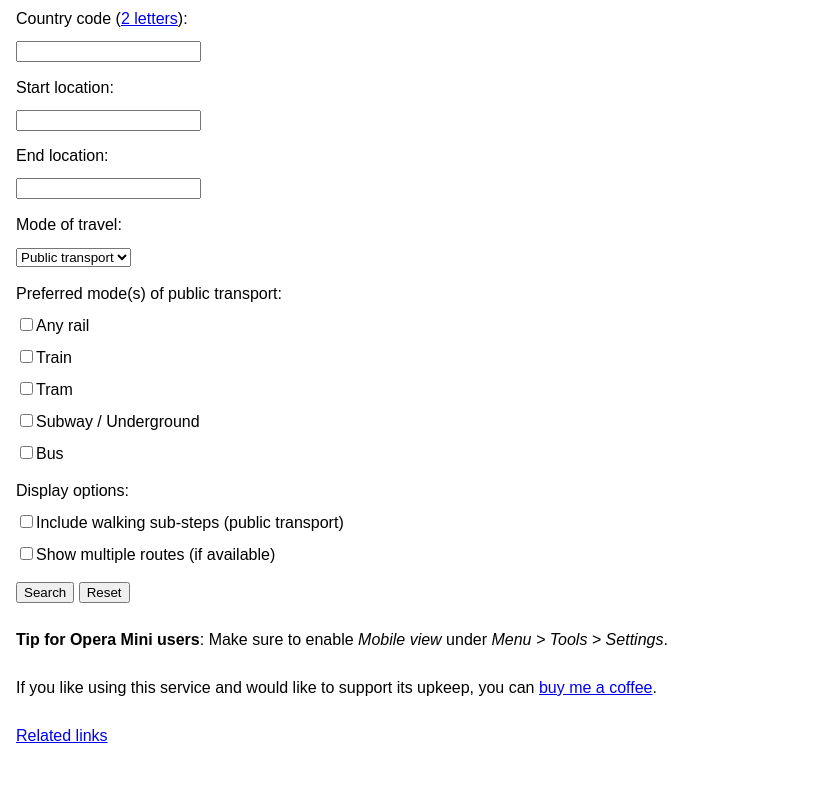
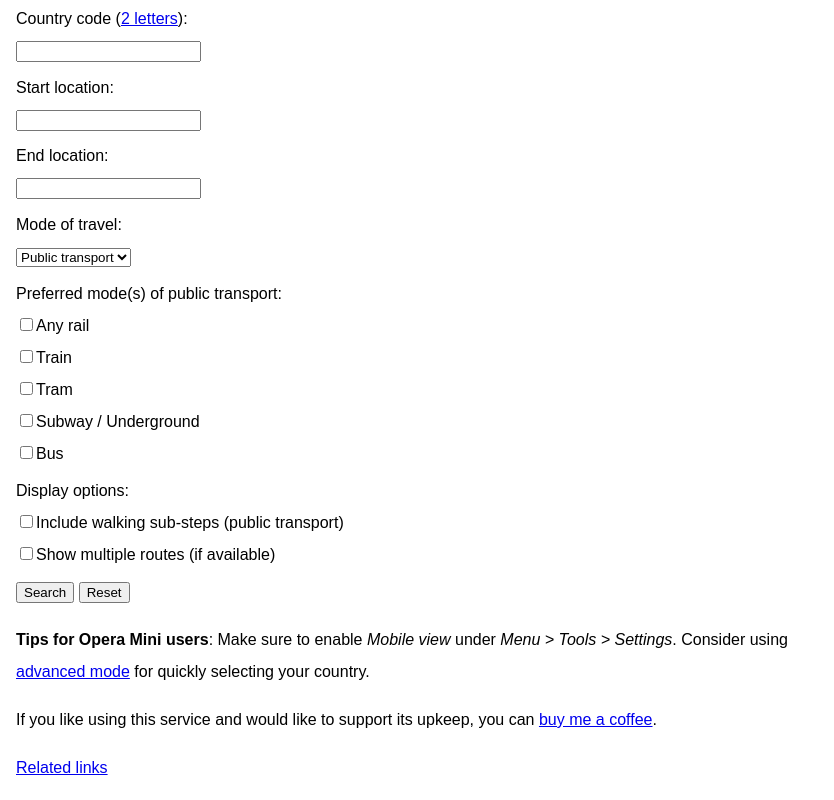
Before and after one commit to pafoster/gdir.telae.net, a plain HTML site: page advanced.html in a window 1280 px wide. Shown: the part 344-1144 px from the top of the page, without its empty margins (0-834 px from the left). Before the commit the page ends 1112 px from the top, so only its background shows below. Drawn offline with Linux system fonts and the light colour scheme.

Commit message:
Tweak tips text

```diff
--- a/advanced.html
+++ b/advanced.html
@@ -149,7 +149,7 @@
         <input type="reset"/>
       </div>
     </form>
-    <p><b>Tip for Opera Mini users</b>: Make sure to enable <i>Mobile view</i> under <i>Menu &gt; Tools &gt; Settings</i>.</p>
+    <p><b>Tips for Opera Mini users</b>: Make sure to enable <i>Mobile view</i> under <i>Menu &gt; Tools &gt; Settings</i>. Consider using <a href="advanced.html">advanced mode</a> for quickly selecting your country.</p>
     <p>If you like using this service and would like to support its upkeep, you can <a href="https://buymeacoffee.com/pafoster">buy me a coffee</a>.</p>
     <p><a href="links.html">Related links</a></p>
   </body>
```
Also changed, not shown: index.html (+1 -1 lines).
